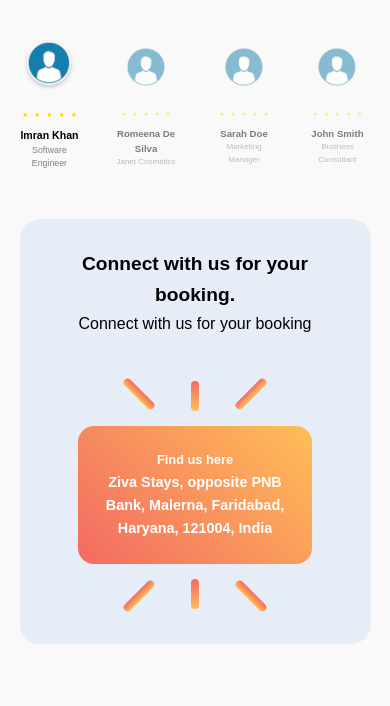
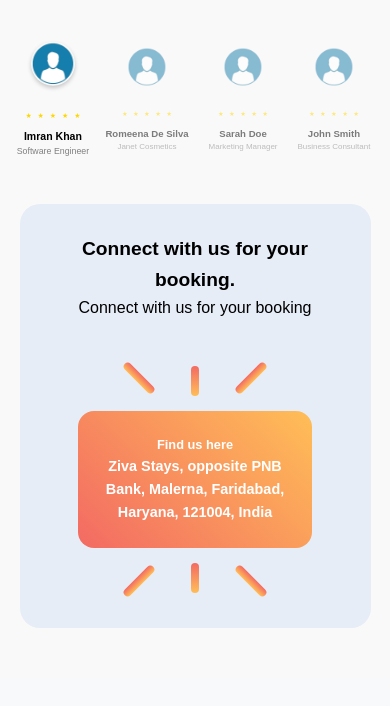
Before and after one commit to Mohit5860/Ziva, a plain HTML site: page index.html in a window 390 px wide. Shown: the part 3096-3802 px from the top of the page. Drawn offline with Linux system fonts and the light colour scheme.

Commit message:
reduced gap between user icons

```diff
--- a/styles.css
+++ b/styles.css
@@ -712,6 +712,11 @@ nav {
     bottom: 5px;
   }
 
+  .user-icons {
+    gap: 20px;
+    margin: 30px 10px;
+  }
+
   .user img {
     width: 40px;
     height: 40px;
```
